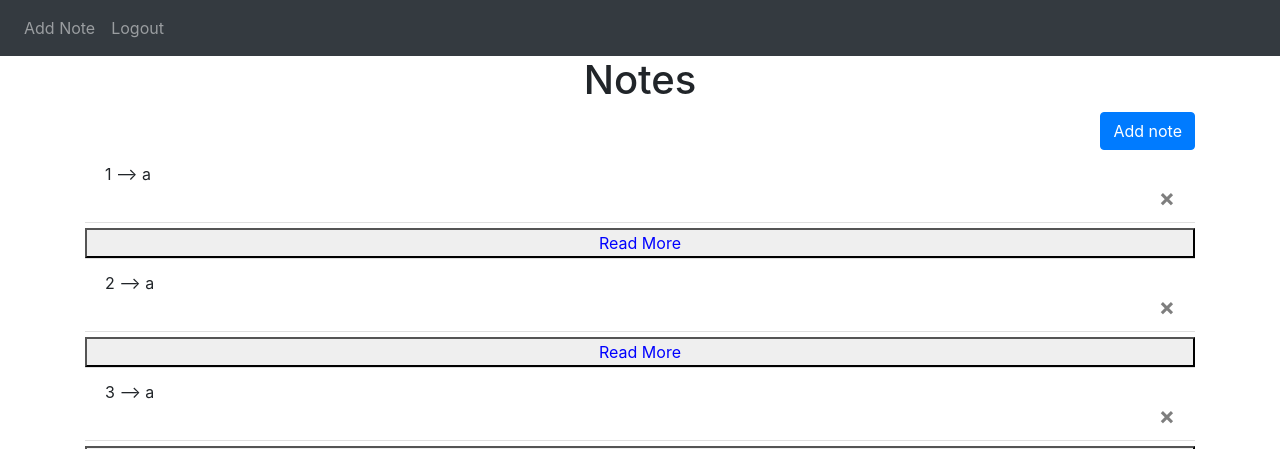
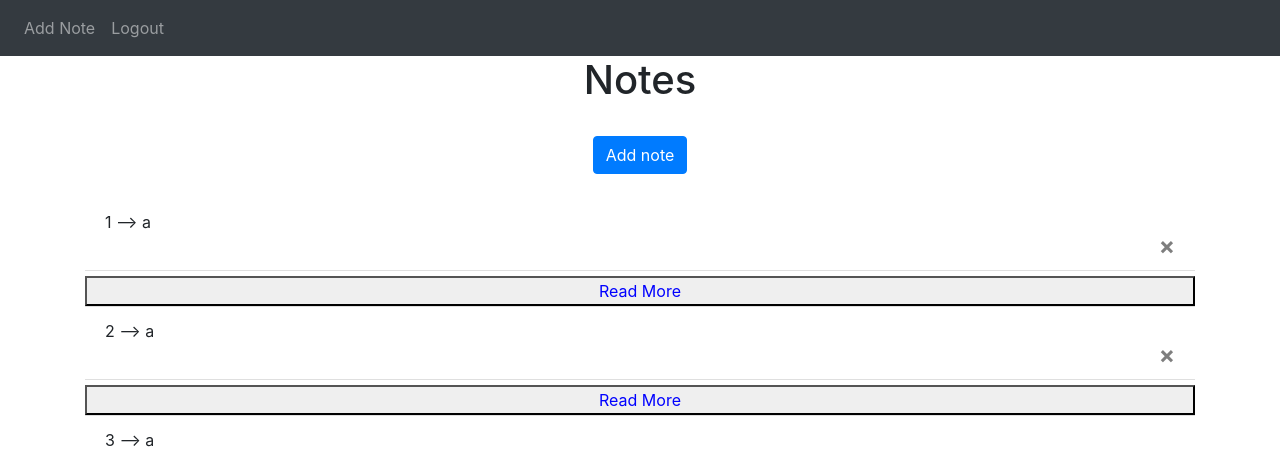
Before and after one commit to Ark-Arch/notes-taking-web-app, a Flask app: page /previous-notes in a window 1280 px wide. Shown: the top 449 px of the page. Run offline with Flask 3, Linux system fonts and the light colour scheme; a user stored in the database is signed in; some libraries are stand-ins or nearby versions.

Commit message:
added a sticky div functionality for topmost elements

```diff
--- a/website/templates/base.html
+++ b/website/templates/base.html
@@ -36,11 +36,18 @@
 				overflow: visible;
 				text-overflow: unset;
 			}
+			.sticky {
+				position: sticky;
+				top: 0;
+				z-index: 1000;
+				background-color: white;
+			}
 		</style>
 
 	</head>
 	<body>
-		<nav class="navbar navbar-expand-lg navbar-dark bg-dark">
+	<div class="sticky">
+		<nav class="navbar navbar-expand-lg navbar-dark bg-dark ">
 			<button class="navbar-toggler" type="button" data-toggle="collapse" data-target="#navbar">
 				<span class="navbar-toggler-icon"></span>
 			</button>
@@ -60,6 +67,8 @@
 			</div>
 		</div>
 		</nav>
+		{% block sticky_div %}{% endblock %}
+	</div>
 
 		{% with messages = get_flashed_messages(with_categories=true) %}
 			{% if messages %}
--- a/website/templates/previous_notes.html
+++ b/website/templates/previous_notes.html
@@ -4,12 +4,19 @@
 
 {% block previous_note_link %}{% endblock %}
 
-{% block content %}
+
+{% block sticky_div %}
 <h1 align="center">Notes</h1>
-
-<div align="right">
+<br/>
+<div align="center">
 		<a class="btn btn-primary" href="/"> Add note </a>
 </div>
+<br/>
+
+{% endblock %}
+
+
+{% block content %}
 
 {% if user.notes %}
 
```
Also changed, not shown: website/templates/home.html (+6 -1 lines), instance/database.db.
